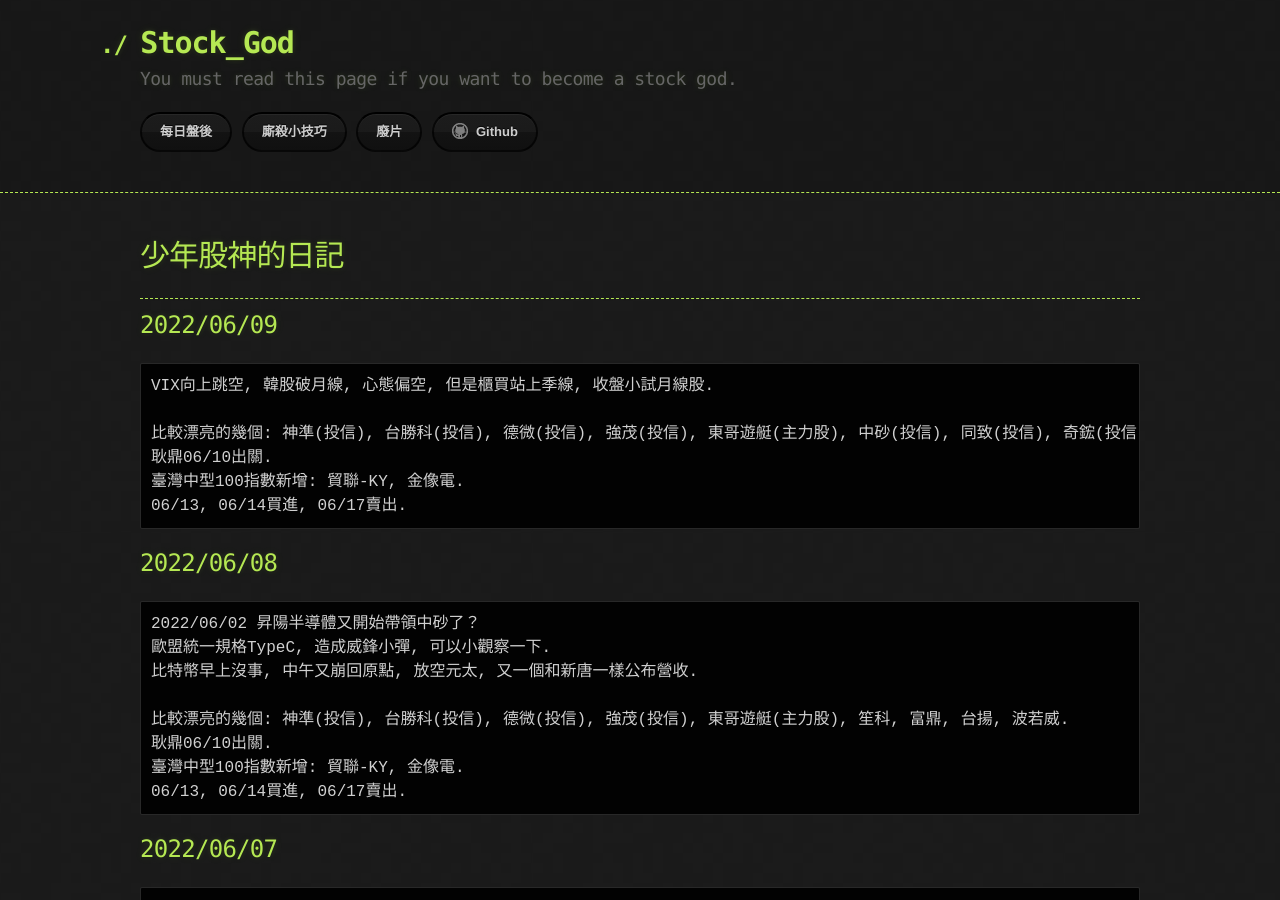
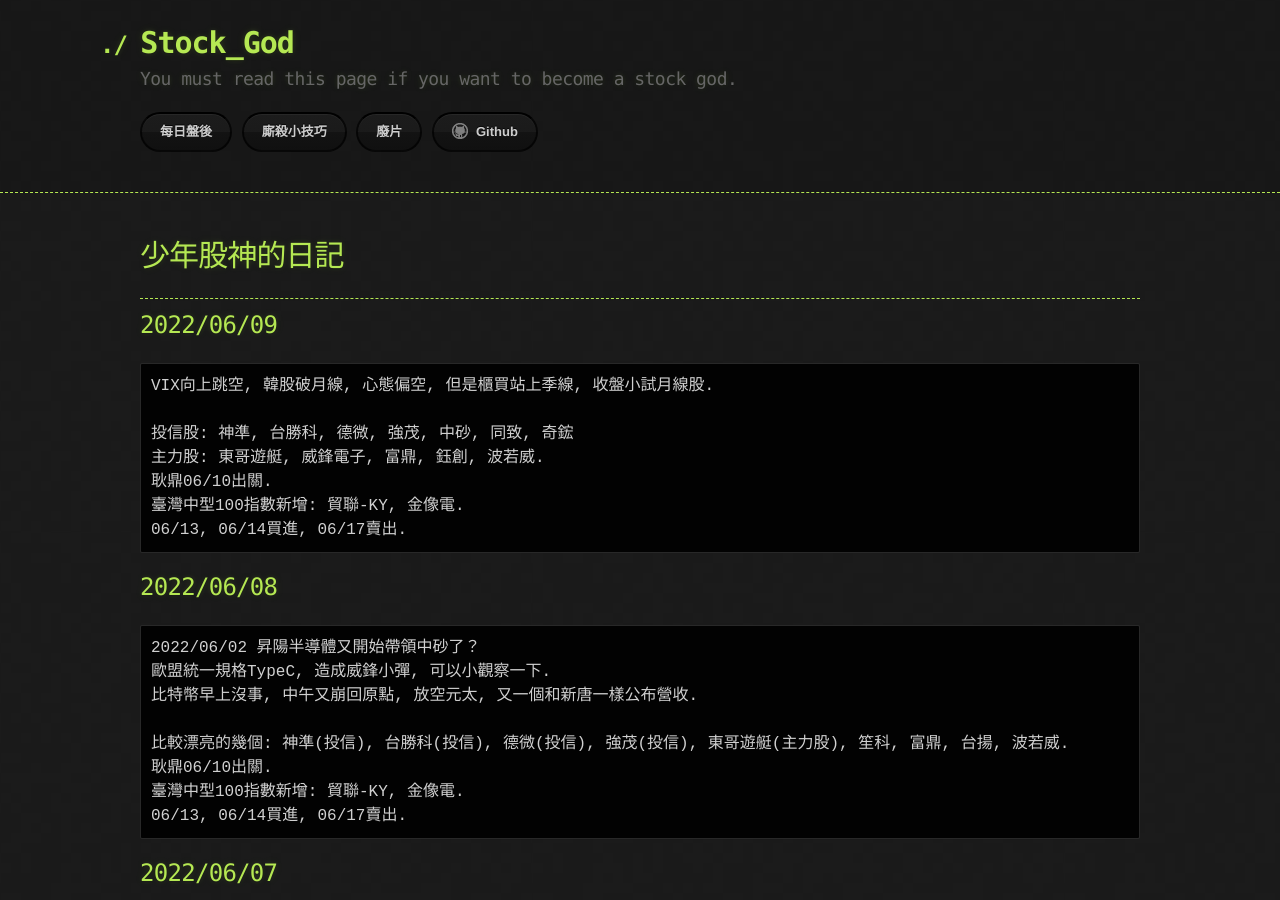
Before and after one commit to lepg5487/Stock_God, a Jekyll site: the page built from index.md, in a window 1280 px wide and 900 px high. Built offline with Jekyll 4.4.1, drawn with Linux system fonts in a browser that asks for light colours; our own code applies the rules of GitHub Pages for plain Markdown files.

Commit message:
Update index.md

````diff
--- a/index.md
+++ b/index.md
@@ -10,7 +10,8 @@ layout: testlayouts
 ```
 VIX向上跳空, 韓股破月線, 心態偏空, 但是櫃買站上季線, 收盤小試月線股.
 
-比較漂亮的幾個: 神準(投信), 台勝科(投信), 德微(投信), 強茂(投信), 東哥遊艇(主力股), 中砂(投信), 同致(投信), 奇鋐(投信), 威鋒電子, 富鼎, 波若威, 鈺創.
+投信股: 神準, 台勝科, 德微, 強茂, 中砂, 同致, 奇鋐
+主力股: 東哥遊艇, 威鋒電子, 富鼎, 鈺創, 波若威.
 耿鼎06/10出關.
 臺灣中型100指數新增: 貿聯-KY, 金像電.
 06/13, 06/14買進, 06/17賣出.
````
